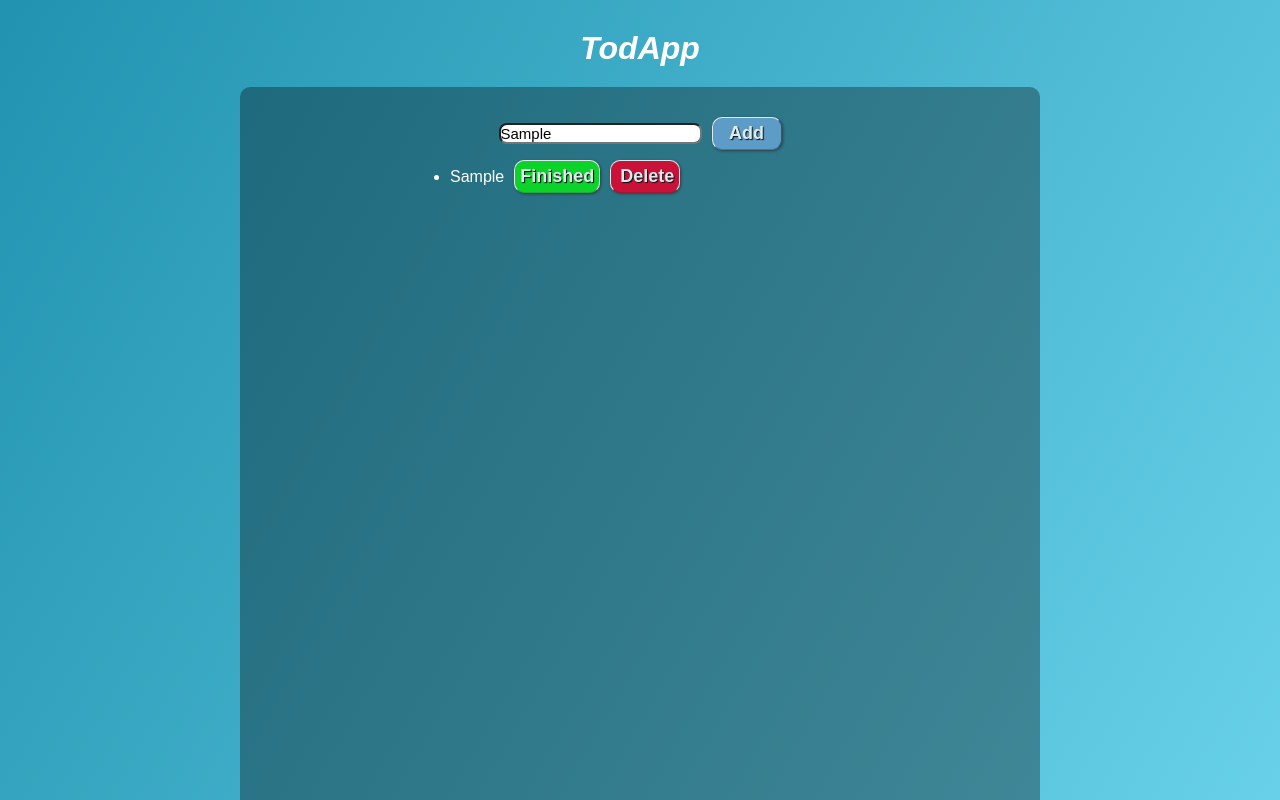
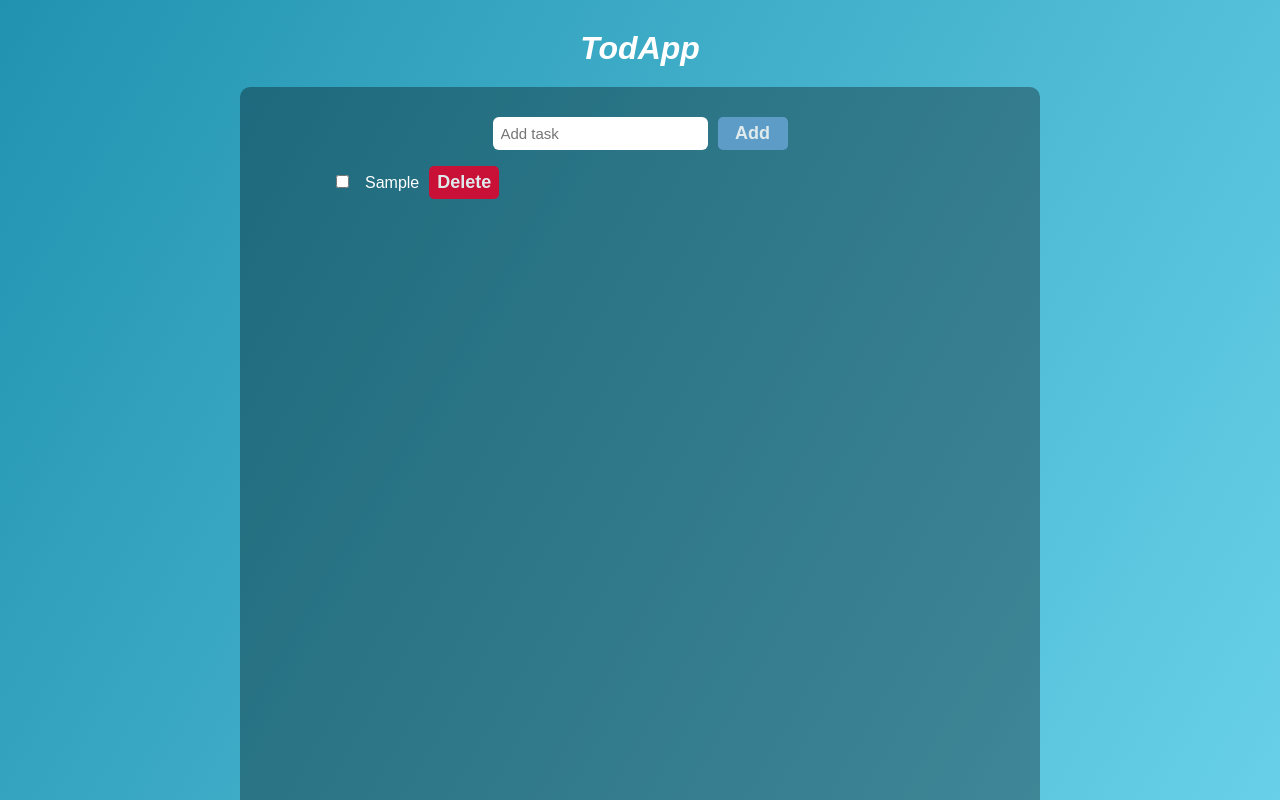
Before and after one commit to horakhy/todapp, a React (Create React App) app: page / in a window 1280 px wide. Both pictures are taken after typing "Sample" into the empty fields and a click on the button "Add". Shown: the top 800 px of the page. Built offline with nearby package versions, Linux system fonts and the light colour scheme.

Commit message:
Changing a bit of the logic and Styling

```diff
--- a/src/App.css
+++ b/src/App.css
@@ -1,22 +1,20 @@
-*{
+* {
     margin: 0;
     padding: 0;
     box-sizing: border-box;
-
   }
 
-body{
+  body {
     width: 95%;
     max-width: 800px;
     margin: auto;
-    background-image: linear-gradient(120deg, #2193b0  0%, #6dd5ed 100%);
+    background-image: linear-gradient(120deg, #2193b0 0%, #6dd5ed 100%);
     color: white;
     font-family: "sans-serif", sans-serif;
     min-height: 100vh;
   }
 
-
-main{
+  main {
     background: #00000054;
     align-items: center;
     padding: 5px 80px 100% 80px;
@@ -24,80 +22,64 @@ main{
     border-radius: 10px;
   }
 
-h1{
+  h1 {
     text-align: center;
     margin-top: 30px;
     font-style: italic;
   }
 
-.crossedText{
+  .crossedText {
     color: rgba(255, 0, 0, 0.624);
     text-decoration: line-through rgba(255, 0, 0, 0.624);
   }
 
-.todo{
+  .todo {
     margin-top: 25px;
     text-align: center;
   }
 
-button{
+  button {
     font-size: 18px;
     margin-left: 10px;
     min-width: 70px;
     opacity: 0.85;
-    background: none repeat scroll 0 0 #66A3D2;
-    border-color: #FFFFFF #24557b #327CB5 #FFFFFF;
-    border-radius: 10px 10px 10px 10px;
-    border-style: solid;
-    border-width: 1px;
-    box-shadow: 1px 1px 3px #333333;
-    color: #FFFFFF;
+    border-radius: 5px;
+    color: #ffffff;
     cursor: pointer;
     font-weight: bold;
-    padding: 5px;
+    padding: 6px;
     text-align: center;
-    text-shadow: 1px 1px 1px #000000;
   }
 
-button:hover{
+  button:hover {
     opacity: 1;
   }
 
-button:active{
-    background-color: yellow;
-
+  .add-btn {
+    border: none;
+    background: #66a3d2;
   }
 
-.add-btn{
-    background: none repeat scroll 0 0 #66A3D2;
+  .finished {
+    background: #08e41a;
+    border: none;
   }
 
-.finished{
-
-    background: none repeat scroll 0 0 #08e41a;
-    border-color: #FFFFFF #ffffff #21b32d #FFFFFF;
+  .delete {
+    background: #e6002a;
+    border: none;
   }
 
-.delete{
-    background: none repeat scroll 0 0 #e6002a;
-    border-color: #FFFFFF #ffffff #b10b2a #FFFFFF;
+  input {
+    font-size: 15px;
+    border-radius: 6px;
+    padding: 8px;
+    border: none;
   }
 
-input{
-    font-size: 15px;
-    border-radius: 8px;
-}
-
-ul li{
-    width: 70%;
-    margin: 10px;
-    margin-left: 130px;
+  ul li {
+    margin: 16px;
     text-align: left;
     word-wrap: break-word;
+    list-style-type: none;
   }
-
-ul li button{
-    right: 0;
-    margin-left: 10px;
-    text-align: right;
-}
--- a/src/TodApp.js
+++ b/src/TodApp.js
@@ -1,14 +1,8 @@
 import React, { useState } from "react";
-//import "./TodApp.css"
 
 function TodApp() {
-    const [task, setTask] = useState("")
-    const [tasklist, setTaskList] = useState([])
-
-    const changeHandler = (e) => {
-        setTask(e.target.value)
-    };
-
+  const [task, setTask] = useState("");
+  const [tasklist, setTaskList] = useState([]);
 
   const addTask = () => {
     if (task !== "") {
@@ -16,79 +10,85 @@ function TodApp() {
         id: Math.floor(Math.random() * 1000),
         value: task,
         isCompleted: false,
+      };
+      setTaskList((prevState) => [...prevState, taskDetails]);
     }
-
-            setTaskList([...tasklist, taskDetails]);
-        }
-
+    setTask("");
   };
 
-    const deletePrompt = (e, t) => {
-        const deleteIt = window.confirm(`The note is going to be deleted`);
+  const deletePrompt = (e, task) => {
+    const deleteIt = window.confirm(
+      `The note with id ${task.id} is going to be deleted`
+    );
 
     if (deleteIt) {
-            deleteItem(e, t.id);
+      deleteItem(e, task.id);
     }
-
-    }
+  };
 
   const deleteItem = (e, id) => {
     // Prevents the window from refreshing
     e.preventDefault();
-        setTaskList(tasklist.filter((t) => t.id !== id))
+    setTaskList(tasklist.filter((task) => task.id !== id));
   };
 
-    const taskFinished = (e, id) => {
-        e.preventDefault();
-        // Find the item's index
-        const item = tasklist.findIndex(item => item.id === id);
+  const taskFinished = (id) => {
+    const taskToUpdate = tasklist.find((item) => item.id === id);
 
-        // copying the array into a new variable
-        const newTaskList = [...tasklist];
-
-        console.log("Testing...");
-        // edit (cross out) the text
-        // Cross it out if it's completed
-        if (tasklist[item].isCompleted !== true) {
-            newTaskList[item] = {
-                ...newTaskList[item], isCompleted: true
-            }
+    const updatedTaskList = tasklist.map((task) => {
+      if (task.id === id) {
+        return { ...taskToUpdate, isCompleted: !taskToUpdate.isCompleted };
       }
 
-        else {
-            newTaskList[item] = {
-                ...newTaskList[item], isCompleted: false
-            }
-        }
-        // Setting the new list as the one to be shown
-        setTaskList(newTaskList)
+      return task;
+    });
+
+    setTaskList(updatedTaskList);
+  };
+
+  return (
+    <div className="todo">
+      <input
+        type="text"
+        name="text"
+        id="text"
+        required
+        value={task}
+        onChange={(e) => setTask(e.target.value)}
+        placeholder="Add task"
+      />
+
+      <button className="add-btn" onClick={addTask}>
+        Add
+      </button>
+      <br />
+
+      {tasklist.length > 0 ? (
+        <ul>
+          {tasklist.map((task) => (
+            <li
+              key={task.id}
+              className={task.isCompleted ? "crossedText" : null}
+            >
+              <input
+                style={{ marginRight: 16 }}
+                type="checkbox"
+                checked={task.isCompleted}
+                onChange={() => taskFinished(task.id)}
+              />
+              {task.value}
+
+              <button className="delete" onClick={(e) => deletePrompt(e, task)}>
+                Delete
+              </button>
+            </li>
+          ))}
+        </ul>
+      ) : (
+        <p style={{ marginTop: 16 }}>Your list is empty</p>
+      )}
+    </div>
+  );
 }
 
-    //console.log("tasklist", tasklist)
-    return (
-        <div className="todo">
-            <input type="text" name="text" id="text" required
-                onChange={(e) => changeHandler(e)} placeholder="Add task" />
-
-            <button className="add-btn" onClick={addTask}>Add</button>
-            <br />
-
-            {tasklist !== [] ?
-                <ul>
-                    {tasklist.map((t) => (
-
-                        <li className={t.isCompleted ? "crossedText" : "listitem"}>{t.value}
-
-                        <button className="finished" onClick={e => taskFinished(e, t.id)}>Finished</button>
-                        <button className="delete" onClick={e => deletePrompt(e, t)}>Delete</button>
-
-                        </li>
-
-                    ))}
-                </ul>
-                : null}
-        </div>
-    )
-}
-
-export default TodApp
+export default TodApp;
```
Lines whose indentation alone changed are shown as unchanged.
